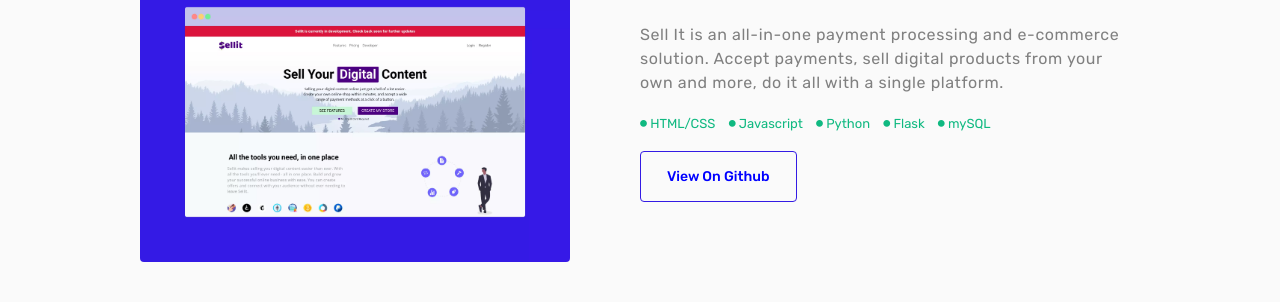
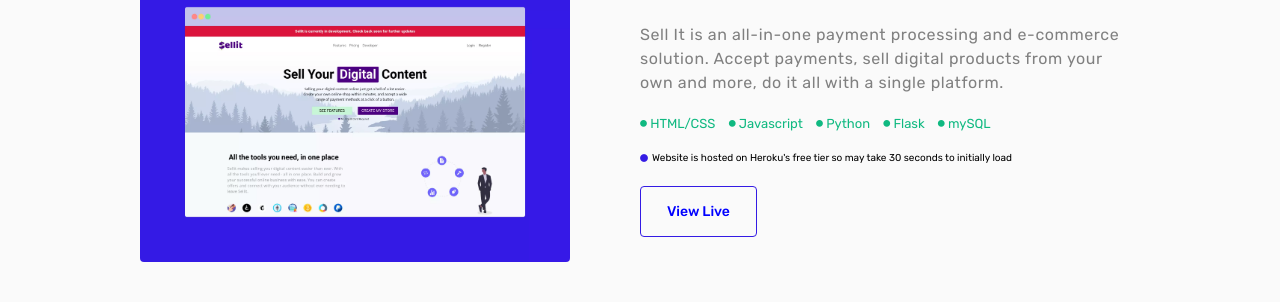
Before and after one commit to MrNaughtZero/Portfolio-Three, a plain HTML site: page portfolio.html in a window 1280 px wide. Shown: the part 185-487 px from the top of the page. Drawn offline with Linux system fonts and the light colour scheme.

Commit message:
img links updated for Sellit // in-development notice added

```diff
--- a/portfolio.html
+++ b/portfolio.html
@@ -97,9 +97,9 @@
 
     <main>
         <section class="portfolio" id="portfolio">
-            <div class="portfolio-block">
+            <div class="portfolio-block in-development">
                 <div class="portfolio-left">
-                    <img src="assets/img/portfolio/sellit.webp" onerror="this.src = 'assets/img/portfolio/sellit.png'" class="portfolio-img" alt="screenshot of uSell website">
+                    <img src="assets/img/portfolio/sellit.webp" onerror="this.src = 'assets/img/portfolio/sellit.png'" class="portfolio-img" alt="screenshot of Sellit website">
                 </div>
                 <div class="portfolio-right">
                     <h2>Sell It</h2>
@@ -130,8 +130,12 @@
                             </li>
                         </ul>
                     </div>
-                    <a href="https://github.com/MrNaughtZero/Sell-It" target="_blank">
-                        <button type="button" class="btn-opac btn-blue">View On Github</button>
+                    <div class="hosted-on-heroku">
+                        <i class="fas fa-circle"></i>
+                        <p>Website is hosted on Heroku's free tier so may take 30 seconds to initially load</p>
+                    </div>
+                    <a href="http://www.sellit.gg" target="_blank">
+                        <button type="button" class="btn-opac btn-blue">View Live</button>
                     </a>
                 </div>
             </div>
@@ -169,7 +173,7 @@
                         <i class="fas fa-circle"></i>
                         <p>Website is hosted on Heroku's free tier so may take 30 seconds to initially load</p>
                     </div>
-                    <a href="http://www.remind.fit" target="_blank">
+                    <a href="http://remind.fit" target="_blank">
                         <button type="button" class="btn-opac btn-blue">View Live</button>
                     </a>
                 </div>
@@ -213,7 +217,7 @@
                         <i class="fas fa-circle"></i>
                         <p>Website is hosted on Heroku's free tier so may take 30 seconds to initially load</p>
                     </div>
-                    <a href="https://babiephoto.com/" target="_blank">
+                    <a href="https://ancient-crag-24888.herokuapp.com/" target="_blank">
                         <button type="button" class="btn-opac btn-blue">View Live</button>
                     </a>
                 </div>
```
